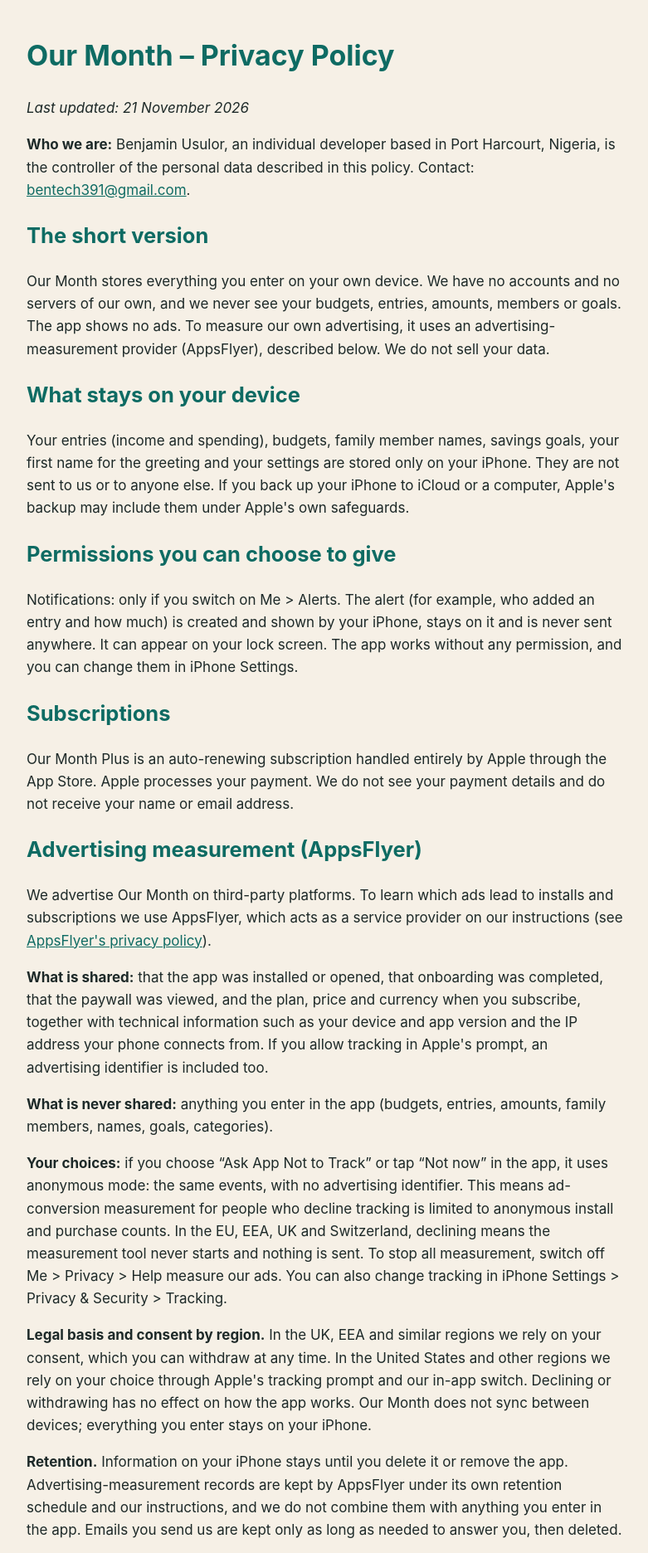
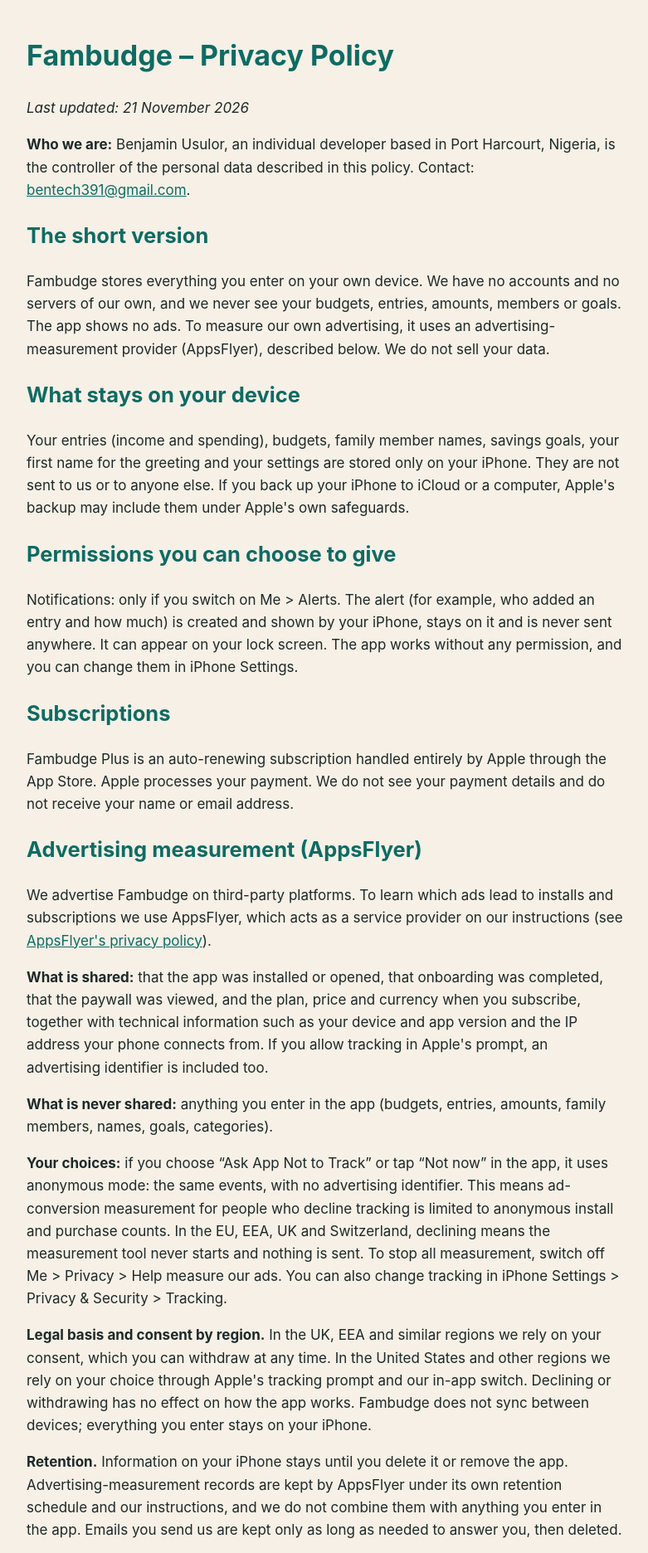
Before and after one commit to benologous/budgetcircle, a plain HTML site: page privacy.html in a window 1280 px wide. Shown: the top 1872 px of the page at 83% size, without its empty margins (248-1029 px from the left). Drawn offline with Linux system fonts and the light colour scheme.

Commit message:
Add files via upload

```diff
--- a/privacy.html
+++ b/privacy.html
@@ -1,25 +1,25 @@
 <!doctype html>
 <html lang="en"><head><meta charset="utf-8"><meta name="viewport" content="width=device-width, initial-scale=1">
-<title>Our Month – Privacy Policy</title>
+<title>Fambudge – Privacy Policy</title>
 <style>body{font:17px/1.6 -apple-system,system-ui,sans-serif;max-width:720px;margin:40px auto;padding:0 20px;color:#1d2928;background:#f6f0e6}h1,h2{color:#0e6b63}a{color:#0e6b63}</style></head>
 <body>
-<h1>Our Month – Privacy Policy</h1>
+<h1>Fambudge – Privacy Policy</h1>
 <p><em>Last updated: 21 November 2026</em></p>
 <p><strong>Who we are:</strong> Benjamin Usulor, an individual developer based in Port Harcourt, Nigeria, is the controller of the personal data described in this policy. Contact: <a href="mailto:bentech391@gmail.com">bentech391@gmail.com</a>.</p>
 <h2>The short version</h2>
-<p>Our Month stores everything you enter on your own device. We have no accounts and no servers of our own, and we never see your budgets, entries, amounts, members or goals. The app shows no ads. To measure our own advertising, it uses an advertising-measurement provider (AppsFlyer), described below. We do not sell your data.</p>
+<p>Fambudge stores everything you enter on your own device. We have no accounts and no servers of our own, and we never see your budgets, entries, amounts, members or goals. The app shows no ads. To measure our own advertising, it uses an advertising-measurement provider (AppsFlyer), described below. We do not sell your data.</p>
 <h2>What stays on your device</h2>
 <p>Your entries (income and spending), budgets, family member names, savings goals, your first name for the greeting and your settings are stored only on your iPhone. They are not sent to us or to anyone else. If you back up your iPhone to iCloud or a computer, Apple's backup may include them under Apple's own safeguards.</p>
 <h2>Permissions you can choose to give</h2>
 <p>Notifications: only if you switch on Me &gt; Alerts. The alert (for example, who added an entry and how much) is created and shown by your iPhone, stays on it and is never sent anywhere. It can appear on your lock screen. The app works without any permission, and you can change them in iPhone Settings.</p>
 <h2>Subscriptions</h2>
-<p>Our Month Plus is an auto-renewing subscription handled entirely by Apple through the App Store. Apple processes your payment. We do not see your payment details and do not receive your name or email address.</p>
+<p>Fambudge Plus is an auto-renewing subscription handled entirely by Apple through the App Store. Apple processes your payment. We do not see your payment details and do not receive your name or email address.</p>
 <h2>Advertising measurement (AppsFlyer)</h2>
-<p>We advertise Our Month on third-party platforms. To learn which ads lead to installs and subscriptions we use AppsFlyer, which acts as a service provider on our instructions (see <a href="https://www.appsflyer.com/legal/privacy-policy/">AppsFlyer's privacy policy</a>).</p>
+<p>We advertise Fambudge on third-party platforms. To learn which ads lead to installs and subscriptions we use AppsFlyer, which acts as a service provider on our instructions (see <a href="https://www.appsflyer.com/legal/privacy-policy/">AppsFlyer's privacy policy</a>).</p>
 <p><strong>What is shared:</strong> that the app was installed or opened, that onboarding was completed, that the paywall was viewed, and the plan, price and currency when you subscribe, together with technical information such as your device and app version and the IP address your phone connects from. If you allow tracking in Apple's prompt, an advertising identifier is included too.</p>
 <p><strong>What is never shared:</strong> anything you enter in the app (budgets, entries, amounts, family members, names, goals, categories).</p>
 <p><strong>Your choices:</strong> if you choose &ldquo;Ask App Not to Track&rdquo; or tap &ldquo;Not now&rdquo; in the app, it uses anonymous mode: the same events, with no advertising identifier. This means ad-conversion measurement for people who decline tracking is limited to anonymous install and purchase counts. In the EU, EEA, UK and Switzerland, declining means the measurement tool never starts and nothing is sent. To stop all measurement, switch off Me &gt; Privacy &gt; Help measure our ads. You can also change tracking in iPhone Settings &gt; Privacy &amp; Security &gt; Tracking.</p>
-<p><strong>Legal basis and consent by region.</strong> In the UK, EEA and similar regions we rely on your consent, which you can withdraw at any time. In the United States and other regions we rely on your choice through Apple's tracking prompt and our in-app switch. Declining or withdrawing has no effect on how the app works. Our Month does not sync between devices; everything you enter stays on your iPhone.</p>
+<p><strong>Legal basis and consent by region.</strong> In the UK, EEA and similar regions we rely on your consent, which you can withdraw at any time. In the United States and other regions we rely on your choice through Apple's tracking prompt and our in-app switch. Declining or withdrawing has no effect on how the app works. Fambudge does not sync between devices; everything you enter stays on your iPhone.</p>
 <p><strong>Retention.</strong> Information on your iPhone stays until you delete it or remove the app. Advertising-measurement records are kept by AppsFlyer under its own retention schedule and our instructions, and we do not combine them with anything you enter in the app. Emails you send us are kept only as long as needed to answer you, then deleted.</p>
 <p><strong>International transfers.</strong> We are based in Nigeria. AppsFlyer may process data in other countries, including the United States, the European Union and Israel. Where the law requires it, transfers rely on adequacy decisions or standard contractual clauses described in its own policy.</p>
 <h2>What we do not do</h2>
@@ -27,7 +27,7 @@
 <h2>Exporting and deleting your data</h2>
 <p>In the app, Me &gt; Export entries creates a CSV file that goes only where you choose to send it. Me &gt; Delete all data permanently removes your entries, members, budgets, goals and settings, clears alerts and resets your measurement choices. Deleting the app also removes its data.</p>
 <h2>Children</h2>
-<p>Our Month is not directed at children and does not knowingly collect personal information from children. If you believe a child has used the app, contact us and we will delete anything we hold.</p>
+<p>Fambudge is not directed at children and does not knowingly collect personal information from children. If you believe a child has used the app, contact us and we will delete anything we hold.</p>
 <h2>Your rights</h2>
 <p>You can see, correct and delete what you entered in the app yourself. The only personal information we can hold about you is the advertising-measurement data from AppsFlyer (install, onboarding, paywall and subscription events, with technical identifiers and a coarse location derived from your IP address) and anything you email us. Depending on where you live, you may have the rights below. To use any of them, email <a href="mailto:bentech391@gmail.com">bentech391@gmail.com</a>. We will answer within the time your local law requires (generally one month, or 45 days in California).</p>
 <p><strong>Nigeria (Nigeria Data Protection Act 2023).</strong> You can ask to access, correct or delete your personal data, object to its use, and withdraw consent at any time. You can complain to the Nigeria Data Protection Commission (ndpc.gov.ng).</p>
```
Also changed, not shown: index.html (+3 -3 lines), support.html (+4 -4 lines).
